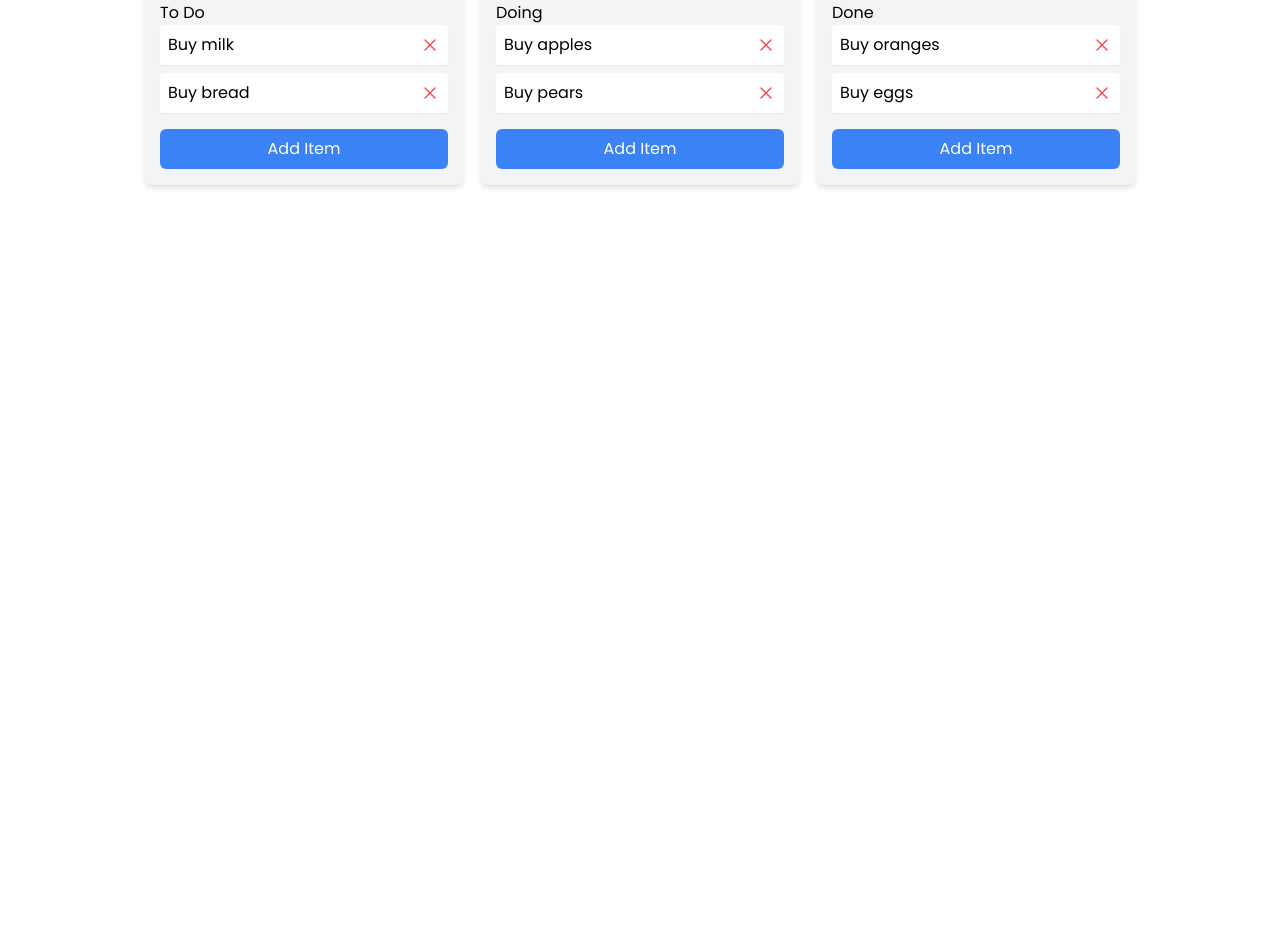
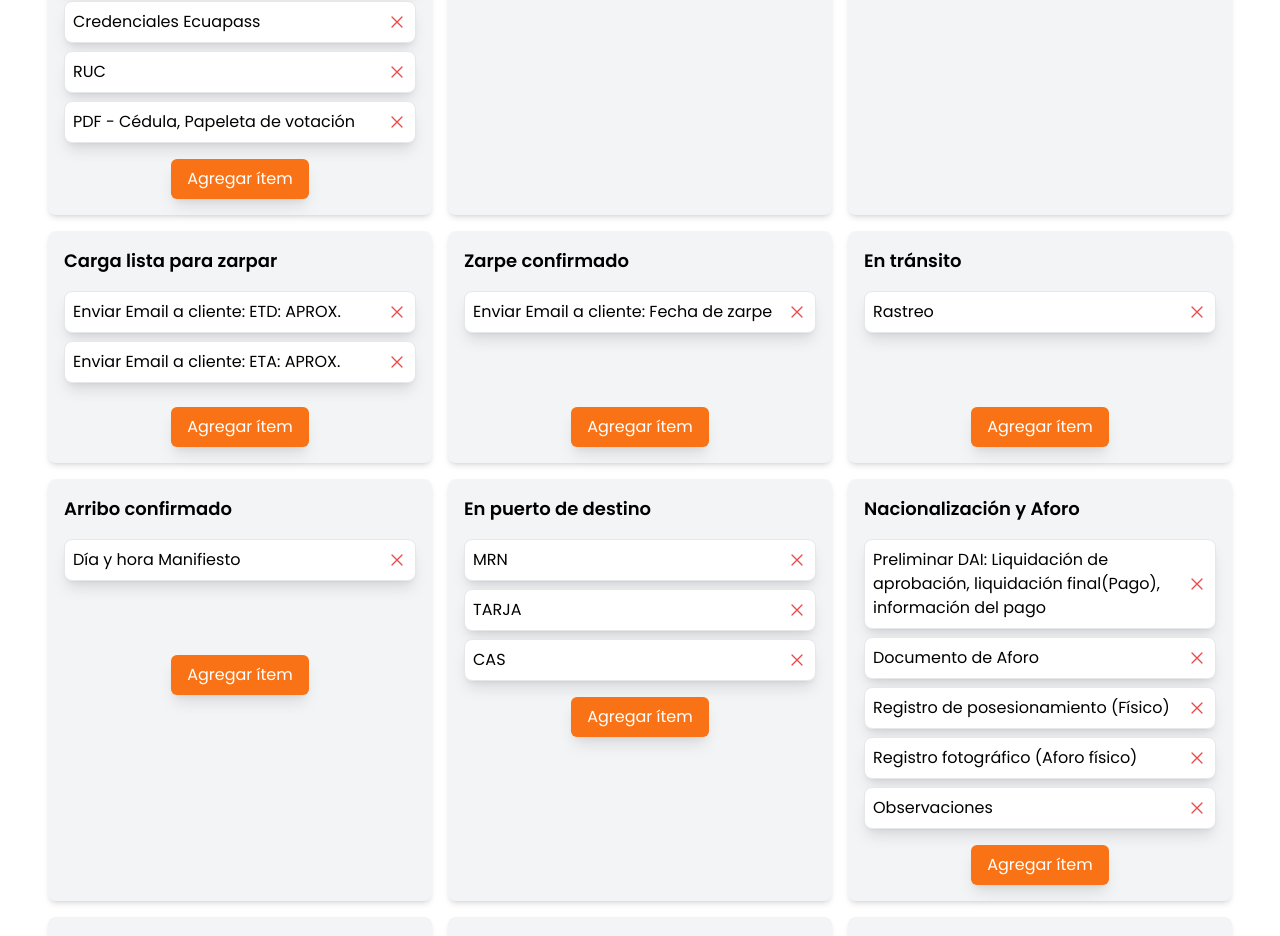
Before and after one commit to teffidev/kanban-dnd, a Next.js app: page / in a window 1280 px wide. Shown: the part 315-1251 px from the top of the page. Before the commit the page ends 800 px from the top, so only its background shows below. Built offline with nearby package versions, Linux system fonts and the light colour scheme.

Commit message:
Fix styles in kanban

```diff
--- a/src/app/page.tsx
+++ b/src/app/page.tsx
@@ -5,7 +5,7 @@ import React from "react";
 
 const Home: React.FC = () => {
   return (
-    <div className="flex flex-col items-center justify-center h-screen">
+    <div className="flex flex-col items-center justify-center">
       <KanbanBoard />
     </div>
   );
--- a/src/components/Column/index.tsx
+++ b/src/components/Column/index.tsx
@@ -24,12 +24,14 @@ const Column: React.FC<ColumnProps> = ({ column, onAddItem, onDeleteItem }) => {
   });
 
   return (
-    <div className="bg-gray-100 p-4 rounded-lg shadow-md w-80">
-      <h2>{column.title}</h2>
+    <div className="bg-gray-100 p-4 rounded-lg shadow-md w-full">
+      <h2 className="text-lg font-semibold mb-4 text-black">{column.title}</h2>
       <SortableContext
         items={column.tasks.map((task) => task.id)}
         strategy={verticalListSortingStrategy}>
-        <ul ref={setNodeRef} className="list-none p-0 flex flex-col gap-2">
+        <ul
+          ref={setNodeRef}
+          className="list-none p-0 flex flex-col gap-2 min-h-[100px]">
           {column.tasks.map((task) => (
             <Status
               key={task.id}
@@ -40,11 +42,13 @@ const Column: React.FC<ColumnProps> = ({ column, onAddItem, onDeleteItem }) => {
           ))}
         </ul>
       </SortableContext>
-      <button
-        onClick={onAddItem}
-        className="mt-4 w-full px-4 py-2 bg-blue-500 text-white rounded-md hover:bg-blue-600 focus:outline-none focus:ring-2 focus:ring-offset-2 focus:ring-blue-500">
-        Add Item
-      </button>
+      <div className="flex justify-center">
+        <button
+          onClick={onAddItem}
+          className="mt-4 w-auto px-4 py-2 shadow-lg bg-orange-500 text-white rounded-md hover:bg-orange-400 focus:outline-none focus:ring-2 focus:ring-offset-2 focus:ring-orange-500">
+          Agregar ítem
+        </button>
+      </div>
     </div>
   );
 };
--- a/src/components/KanbanBoard/index.tsx
+++ b/src/components/KanbanBoard/index.tsx
@@ -30,43 +30,174 @@ type ColumnTyep = {
 const initialColumns: ColumnTyep[] = [
   {
     id: "status1",
-    title: "To Do",
+    title: "Revisión de documentos",
     tasks: [
       {
         id: "1",
-        content: "Buy milk",
+        content: "Factura comercial",
       },
       {
         id: "2",
-        content: "Buy bread",
+        content: "Lista de empaque",
+      },
+      {
+        id: "3",
+        content: "Shipping Mark",
+      },
+      {
+        id: "4",
+        content: "Datos comerciales",
+      },
+      {
+        id: "5",
+        content: "Credenciales Ecuapass",
+      },
+      {
+        id: "6",
+        content: "RUC",
+      },
+      {
+        id: "7",
+        content: "PDF - Cédula, Papeleta de votación",
       },
     ],
   },
   {
     id: "status2",
-    title: "Doing",
+    title: "Pre liquidación",
     tasks: [
       {
-        id: "3",
-        content: "Buy apples",
-      },
-      {
-        id: "4",
-        content: "Buy pears",
+        id: "8",
+        content: "Enviar Email a cliente: Pre liquidación PDF",
       },
     ],
   },
   {
     id: "status3",
-    title: "Done",
+    title: "Carga x arribar a bodega",
     tasks: [
       {
-        id: "5",
-        content: "Buy oranges",
+        id: "9",
+        content: "Enviar Email a cliente: Fecha de corte",
+      },
+    ],
+  },
+  {
+    id: "status4",
+    title: "Carga lista para zarpar",
+    tasks: [
+      {
+        id: "10",
+        content: "Enviar Email a cliente: ETD: APROX.",
       },
       {
-        id: "6",
-        content: "Buy eggs",
+        id: "11",
+        content: "Enviar Email a cliente: ETA: APROX.",
+      },
+    ],
+  },
+  {
+    id: "status5",
+    title: "Zarpe confirmado",
+    tasks: [
+      {
+        id: "12",
+        content: "Enviar Email a cliente: Fecha de zarpe",
+      },
+    ],
+  },
+  {
+    id: "status6",
+    title: "En tránsito",
+    tasks: [
+      {
+        id: "13",
+        content: "Rastreo",
+      },
+    ],
+  },
+  {
+    id: "status7",
+    title: "Arribo confirmado",
+    tasks: [
+      {
+        id: "14",
+        content: "Día y hora Manifiesto",
+      },
+    ],
+  },
+  {
+    id: "status8",
+    title: "En puerto de destino",
+    tasks: [
+      {
+        id: "15",
+        content: "MRN",
+      },
+      {
+        id: "16",
+        content: "TARJA",
+      },
+      {
+        id: "17",
+        content: "CAS",
+      },
+    ],
+  },
+  {
+    id: "status9",
+    title: "Nacionalización y Aforo",
+    tasks: [
+      {
+        id: "18",
+        content:
+          "Preliminar DAI: Liquidación de aprobación, liquidación final(Pago), información del pago",
+      },
+      {
+        id: "19",
+        content: "Documento de Aforo",
+      },
+      {
+        id: "20",
+        content: "Registro de posesionamiento (Físico)",
+      },
+      {
+        id: "21",
+        content: "Registro fotográfico (Aforo físico)",
+      },
+      {
+        id: "22",
+        content: "Observaciones",
+      },
+    ],
+  },
+  {
+    id: "status10",
+    title: "Carga por liberarse",
+    tasks: [
+      {
+        id: "23",
+        content: "Carga por liberarse",
+      },
+    ],
+  },
+  {
+    id: "status11",
+    title: "Ultima Milla",
+    tasks: [
+      {
+        id: "24",
+        content: "Ultima milla",
+      },
+    ],
+  },
+  {
+    id: "status12",
+    title: "Entregado",
+    tasks: [
+      {
+        id: "25",
+        content: "Entregado",
       },
     ],
   },
@@ -229,25 +360,27 @@ const KanbanBoard = () => {
   };
 
   return (
-    <div className="mx-auto max-w-7xl py-10 px-3 sm:px-6 lg:px-8">
+    <div className="mx-auto max-w-7xl py-10 px-3 sm:px-6 lg:px-8 bg-white">
       {/* Add item Modal */}
       <ModalAddItem
         showModal={showAddItemModal}
         setShowModal={setShowAddItemModal}>
         <div className="flex flex-col w-full items-start gap-y-4">
-          <h1 className="text-gray-800 text-3xl font-bold">Add Item</h1>
+          <h1 className="text-gray-800 text-xl font-bold">
+            Agregar nuevo ítem
+          </h1>
           <input
             type="text"
-            placeholder="Item Title"
+            placeholder="Escribe aquí el nuevo ítem"
             name="itemname"
             value={itemName}
             onChange={(e) => setItemName(e.target.value)}
-            className="w-full px-3 py-2 border border-gray-300 rounded-md shadow-sm focus:outline-none focus:ring-indigo-500 focus:border-indigo-500"
+            className="border p-2 w-full rounded-lg shadow-lg hover:shadow-xl focus:outline-none focus:ring-orange-500 focus:border-orange-500"
           />
           <button
             onClick={onAddItem}
-            className="px-4 py-2 bg-indigo-600 text-white rounded-md hover:bg-indigo-700 focus:outline-none focus:ring-2 focus:ring-offset-2 focus:ring-indigo-500">
-            Add Item
+            className="px-4 py-2 shadow-lg bg-orange-600 text-white rounded-md hover:bg-orange-500 focus:outline-none focus:ring-2 focus:ring-offset-2 focus:ring-orange-500">
+            Agregar
           </button>
         </div>
       </ModalAddItem>
@@ -258,13 +391,13 @@ const KanbanBoard = () => {
         onDragStart={handleDragStart}
         onDragOver={handleDragOver}
         onDragEnd={handleDragEnd}>
-        <div className="flex gap-4 p-4">
+        <div className="grid grid-cols-1 sm:grid-cols-2 lg:grid-cols-3 gap-4 p-4">
           {columns.map((column) => (
             <Column
               key={column.id}
               column={column}
               onAddItem={() => handleAddItemClick(column.id)}
-              onDeleteItem={() => handleDeleteItem(column.id)}
+              onDeleteItem={handleDeleteItem}
             />
           ))}
         </div>
--- a/src/components/Modal/index.tsx
+++ b/src/components/Modal/index.tsx
@@ -52,7 +52,7 @@ const ModalAddItem: React.FC<ModalAddItemProps> = ({
                 }
               }}
               className="fixed inset-0 z-40 hidden min-h-screen items-center justify-center md:flex">
-              <div className="overflow relative w-full mas-w-lg transform rounded-xl border border-gray-200 bg-white p-6 text-left shadow-2xl transition-all">
+              <div className="overflow relative w-full max-w-lg transform rounded-xl border border-gray-200 bg-white p-6 text-left shadow-2xl transition-all">
                 {children}
               </div>
             </motion.div>
--- a/src/components/Status/index.tsx
+++ b/src/components/Status/index.tsx
@@ -29,8 +29,8 @@ const Status: React.FC<StatusProps> = ({ id, content, onDelete }) => {
       style={style}
       {...attributes}
       {...listeners}
-        className="bg-white p-2 rounded shadow-sm flex justify-between items-center">
-        <span>{content}</span>
+      className="bg-white p-2 rounded-lg shadow-lg flex justify-between items-center border border-gray-200">
+      <span className="text-black">{content}</span>
       <button
         onClick={(e) => {
           e.stopPropagation();
```
Lines whose indentation alone changed are shown as unchanged.
